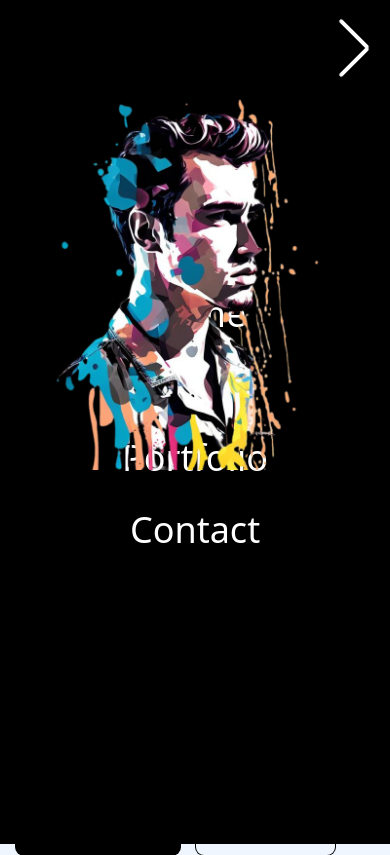
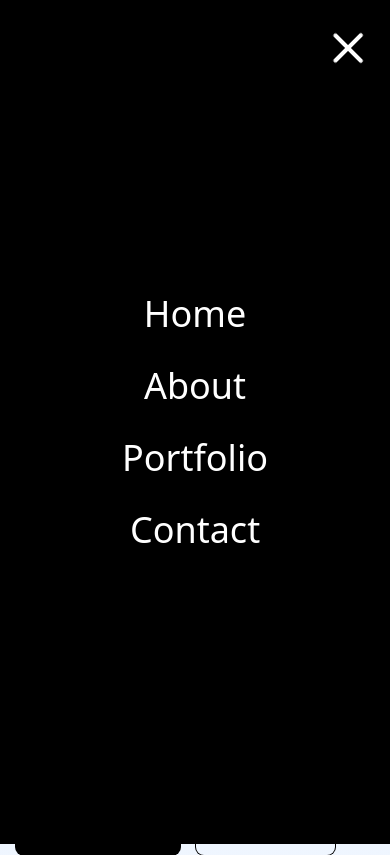
Before and after one commit to sami-yesha/portfolio, a Next.js app: page / in a window 390 px wide. Both pictures are taken after a click on the button 354 px from the left and 48 px from the top of the page. Built offline with nearby package versions, Linux system fonts and the light colour scheme.

Commit message:
use animation

```diff
--- a/components/Navbar.jsx
+++ b/components/Navbar.jsx
@@ -4,6 +4,7 @@
 import Image from "next/image";
 import NavLink from "./NavLink";
 import { motion } from "framer-motion";
+import { list } from "postcss";
 const links = [
   { url: "/", title: "Home" },
   { url: "/about", title: "About" },
@@ -38,6 +39,28 @@
       backgroundColor: "rgb(255,255,255)",
     },
   };
+  const listVariants = {
+    closed: {
+      x: "100vw",
+    },
+    opened: {
+      x: 0,
+      transition:{
+        staggerChildren:0.2 ,
+      },
+    },
+  };
+  const listItenVariants={
+    closed:{
+      x:-10,
+      opacity:0,
+    },
+    opened:{
+      x:0,
+      opacity:1,
+
+    }
+  }
   return (
     <div className="h-full flex items-center justify-between px-4 sm:px-8 md:px-12 lg:px-20 xl:px-48 text-xl">
       <div className="hidden md:flex gap-4 w-1/3 ">
@@ -71,28 +94,35 @@
         >
           <motion.div
             variants={topVariants}
-            animate={open?"opened":"closed"}
-            className="w-10 h-1 bg-black rounded"
+            animate={open ? "opened" : "closed"}
+            className="w-10 h-1 bg-black rounded origin-left"
           ></motion.div>
           <motion.div
             variants={centerVariants}
-            animate={open?"opened":"closed"}
-            className="w-10 h-1 bg-black rounded"
+            animate={open ? "opened" : "closed"}
+            className="w-10 h-1 bg-black rounded "
           ></motion.div>
           <motion.div
             variants={bottomVariant}
-            animate={open?"opened":"closed"}
-            className="w-10 h-1 bg-black rounded"
+            animate={open ? "opened" : "closed"}
+            className="w-10 h-1 bg-black rounded origin-left"
           ></motion.div>
         </button>
         {open && (
-          <div className="absolute top-0 left-0 w-screen h-screen bg-black text-white flex flex-col items-center justify-center gap-8 text-4xl">
+          <motion.div
+            variants={listVariants}
+            initial="closed"
+            animate="opened"
+            className="absolute top-0 left-0 w-screen h-screen bg-black text-white flex flex-col items-center justify-center gap-8 text-4xl z-40"
+          >
             {links.map((link) => (
-              <Link href={link.url} key={link.title}>
+              <motion.div variants={listItenVariants} className=""  key={link.title}>
+              <Link href={link.url}>
                 {link.title}
               </Link>
+              </motion.div>
             ))}
-          </div>
+          </motion.div>
         )}
       </div>
     </div>
```
